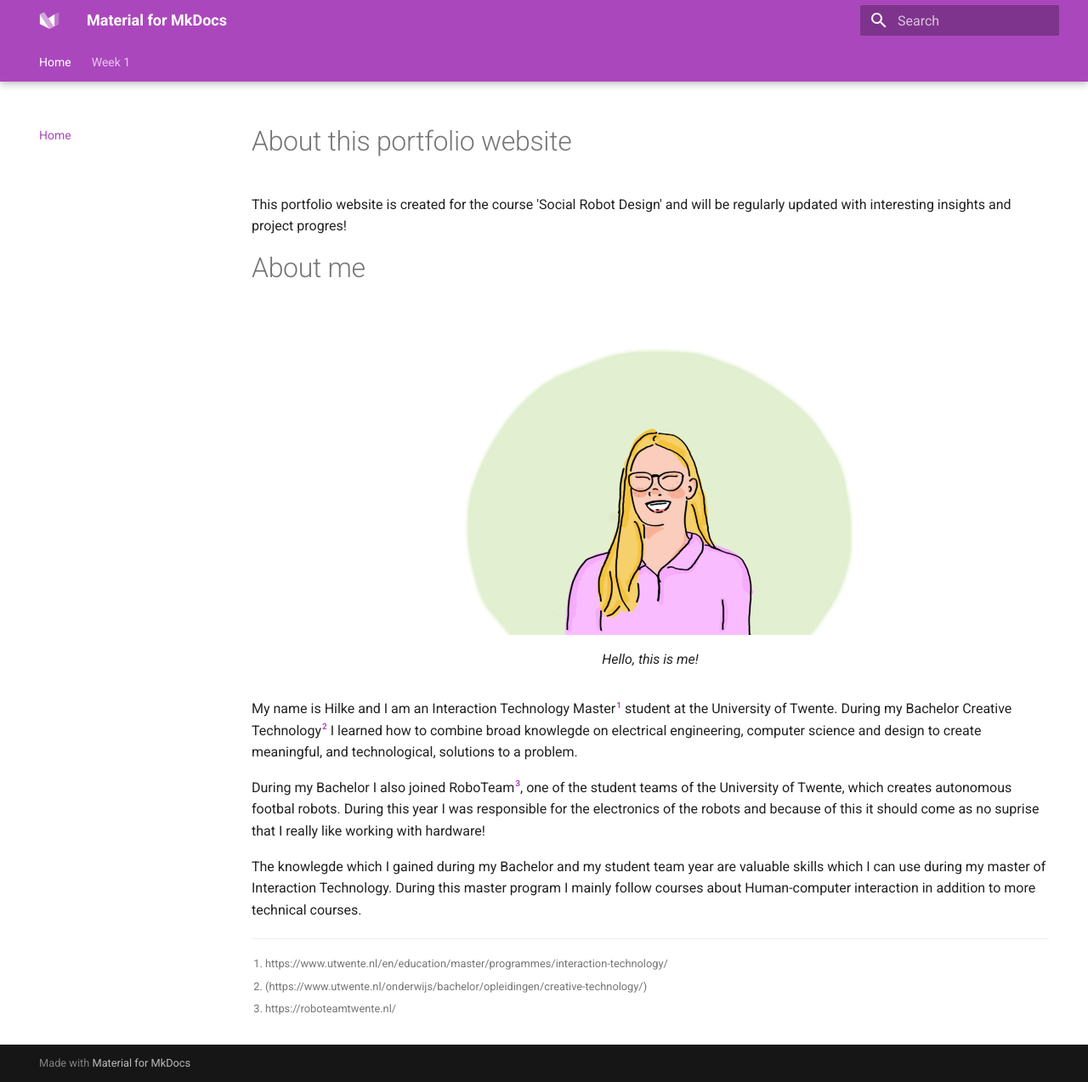
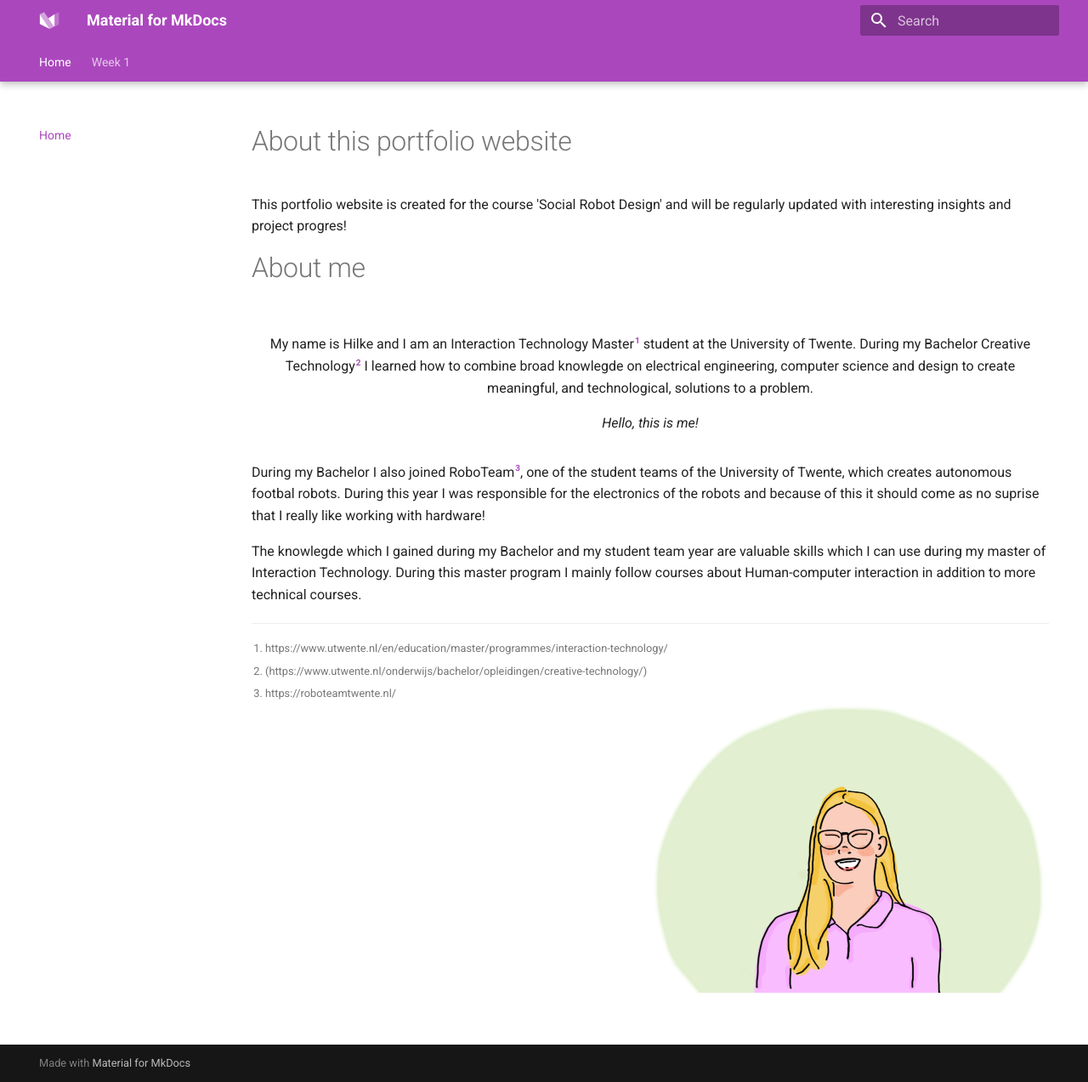
Before and after one commit to HilkeB/social-robot-design-portfolio, an MkDocs documentation site: the page built from docs/index.md, in a window 1280 px wide and 1273 px high. Shown: the whole window at 85% size. Built offline with MkDocs 1.6.1 and Material for MkDocs 9.7.7, drawn with Linux system fonts in a browser that asks for light colours.

Commit message:
experiment 5

```diff
--- a/docs/index.md
+++ b/docs/index.md
@@ -5,17 +5,17 @@ This portfolio website is created for the course 'Social Robot Design' and will
 
 # About me
 
-![Hello, this is me!](images/abstract1.png){ align=right }
-/// caption
-Hello, this is me!
-///
+
 
 My name is Hilke and I am an Interaction Technology Master[^1] student at the University of Twente. During my Bachelor Creative Technology[^2] I learned how to combine broad knowlegde on electrical engineering, computer science and design to create meaningful, and technological, solutions to a problem.
 
 [^1]: https://www.utwente.nl/en/education/master/programmes/interaction-technology/
 
 [^2]: (https://www.utwente.nl/onderwijs/bachelor/opleidingen/creative-technology/)
-
+![Hello, this is me!](images/abstract1.png){ align=right }
+/// caption
+Hello, this is me!
+///
 During my Bachelor I also joined RoboTeam[^3], one of the student teams of the University of Twente, which creates autonomous footbal robots. During this year I was responsible for the electronics of the robots and because of this it should come as no suprise that I really like working with hardware!
 [^3]: https://roboteamtwente.nl/
 
```
